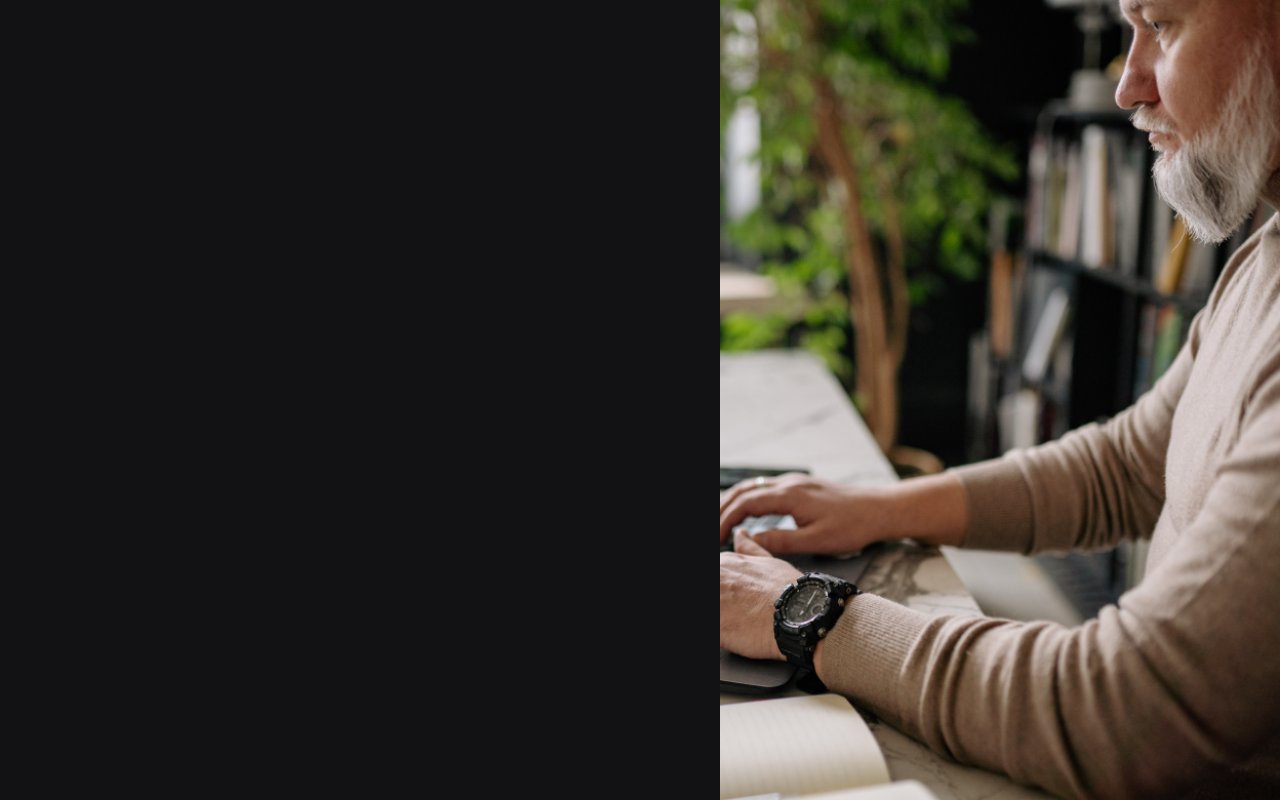
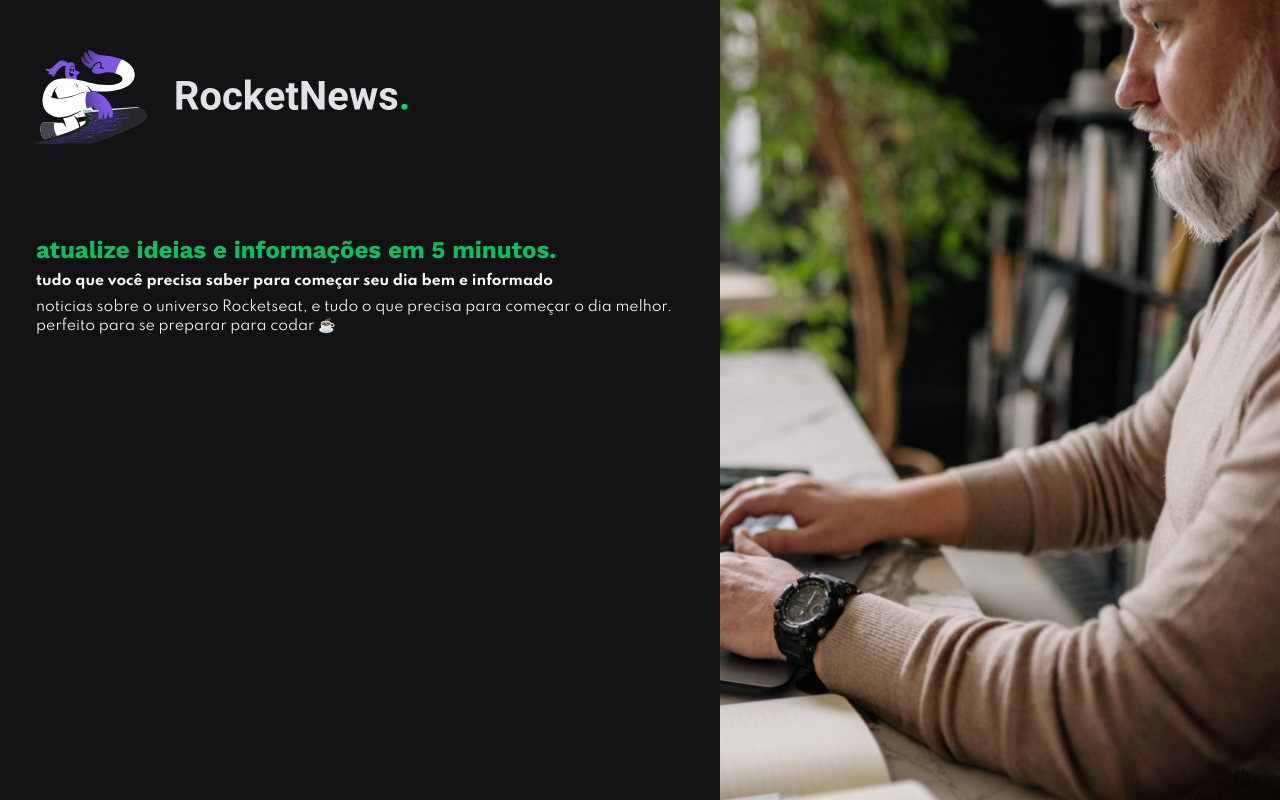
Before and after one commit to kauan-karvalho/RocketNews, a plain HTML site: page index.html in a window 1280 px wide. Drawn offline with nearby package versions, Linux system fonts and the light colour scheme.

Commit message:
feat: add logo, fonts, and info section to the page

```diff
--- a/index.html
+++ b/index.html
@@ -4,6 +4,13 @@
     <meta charset="UTF-8" />
     <meta http-equiv="X-UA-Compatible" content="IE=edge" />
     <meta name="viewport" content="width=device-width, initial-scale=1.0" />
+
+    <link rel="preconnect" href="https://fonts.googleapis.com" />
+    <link rel="preconnect" href="https://fonts.gstatic.com" crossorigin />
+    <link
+      href="https://fonts.googleapis.com/css2?family=Spartan:wght@400;700&family=Work+Sans:wght@400;700&display=swap"
+      rel="stylesheet"
+    />
 
     <link rel="stylesheet" href="./style.css" />
 
@@ -13,11 +20,18 @@
 
   <body>
     <header>
-
+      <img src="./assets/logo.svg" alt="Logo da RocketNews" />
     </header>
 
     <main>
-
+      <section>
+        <h1>atualize ideias e informações em 5 minutos.</h1>
+        <h2>tudo que você precisa saber para começar seu dia bem e informado</h2>
+        <p>
+          noticias sobre o universo Rocketseat, e tudo o que precisa para começar o dia melhor. perfeito para se preparar para
+          codar ☕
+        </p>
+      </section>
     </main>
 
     <aside></aside>
--- a/style.css
+++ b/style.css
@@ -20,9 +20,46 @@ header {
   background: #121214;
 }
 
+header img {
+  margin: 50px 0 0 30px;
+  width: 389px;
+  height: 94px;
+}
+
 main {
   grid-area: main;
   background: #121214;
+}
+
+section {
+  margin: 92px 0 0 36px;
+  display: flex;
+  flex-direction: column;
+  gap: 9px;
+}
+
+section h1 {
+  font-family: 'Work Sans', sans-serif;
+  color: #08C05E;
+  font-weight: 700;
+  font-size: 24px;
+  line-height: 28px;
+}
+
+section h2 {
+  font-family: 'Spartan', sans-serif;
+  color: white;
+  font-weight: 700;
+  font-size: 14px;
+  line-height: 16px;
+}
+
+section p {
+  font-family: 'Spartan', sans-serif;
+  color: white;
+  font-weight: 400;
+  font-size: 14px;
+  line-height: 19px;
 }
 
 aside {
```
Also changed, not shown: assets/logo.svg (added).
